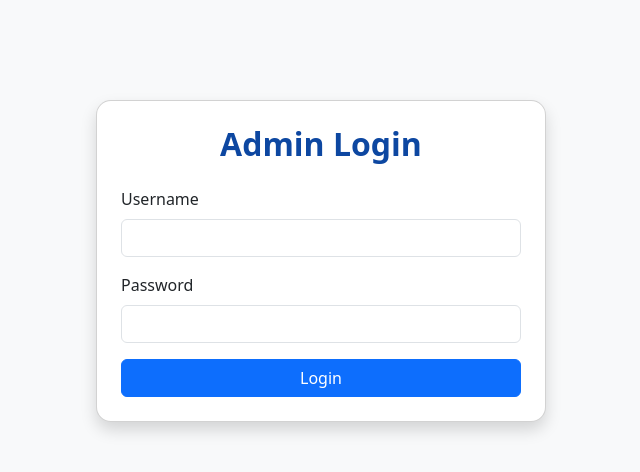
After one commit to poojitha100/one-two-three-start, a Flask app: page /login in a window 1280 px wide. The commit adds this page. Shown: the top 472 px of the page, without its empty margins (319-959 px from the left). Run offline with Flask 3, Linux system fonts and the light colour scheme.

Commit message:
Added admin authentication with login and logout

```diff
--- a/app.py
+++ b/app.py
@@ -1,7 +1,8 @@
-from flask import Flask, render_template, jsonify, request, redirect
+from flask import Flask, render_template, jsonify, request, redirect, session
 import mysql.connector
 
 app = Flask(__name__)
+app.secret_key = "govjobshub_secret_key"
 
 try:
     db = mysql.connector.connect(
@@ -115,6 +116,8 @@ def api_jobs():
 
 @app.route("/admin")
 def admin():
+    if "admin" not in session:
+        return redirect("/login")
 
     cursor.execute("SELECT * FROM jobs")
 
@@ -229,6 +232,31 @@ def delete_job(id):
     db.commit()
 
     return redirect("/admin")
+@app.route("/login")
+def login():
+
+    return render_template("login.html")
+
+
+@app.route("/login", methods=["POST"])
+def login_post():
+
+    username = request.form["username"]
+    password = request.form["password"]
+
+    if username == "admin" and password == "admin123":
+
+        session["admin"] = True
+
+        return redirect("/admin")
+
+    return "Invalid Username or Password"
+@app.route("/logout")
+def logout():
+
+    session.pop("admin", None)
+
+    return redirect("/login")
 
 
 if __name__ == "__main__":
--- /dev/null
+++ b/templates/login.html
@@ -0,0 +1,89 @@
+<!DOCTYPE html>
+<html>
+
+<head>
+
+    <title>Admin Login</title>
+
+    <meta name="viewport" content="width=device-width, initial-scale=1">
+
+    <link href="https://cdn.jsdelivr.net/npm/bootstrap@5.3.7/dist/css/bootstrap.min.css" rel="stylesheet">
+
+    <style>
+
+        body{
+            background:#f8f9fa;
+        }
+
+        .login-card{
+            max-width:450px;
+            margin:auto;
+            margin-top:100px;
+            border-radius:15px;
+        }
+
+        h2{
+            color:#0D47A1;
+            font-weight:bold;
+        }
+
+    </style>
+
+</head>
+
+<body>
+
+<div class="container">
+
+    <div class="card shadow login-card p-4">
+
+        <h2 class="text-center mb-4">
+            Admin Login
+        </h2>
+
+        <form action="/login" method="POST">
+
+            <div class="mb-3">
+
+                <label class="form-label">
+                    Username
+                </label>
+
+                <input
+                    type="text"
+                    name="username"
+                    class="form-control"
+                    required>
+
+            </div>
+
+            <div class="mb-3">
+
+                <label class="form-label">
+                    Password
+                </label>
+
+                <input
+                    type="password"
+                    name="password"
+                    class="form-control"
+                    required>
+
+            </div>
+
+            <button
+                class="btn btn-primary w-100">
+
+                Login
+
+            </button>
+
+        </form>
+
+    </div>
+
+</div>
+
+</body>
+
+</html>
```
Also changed, not shown: templates/admin.html (+15 -3 lines).
